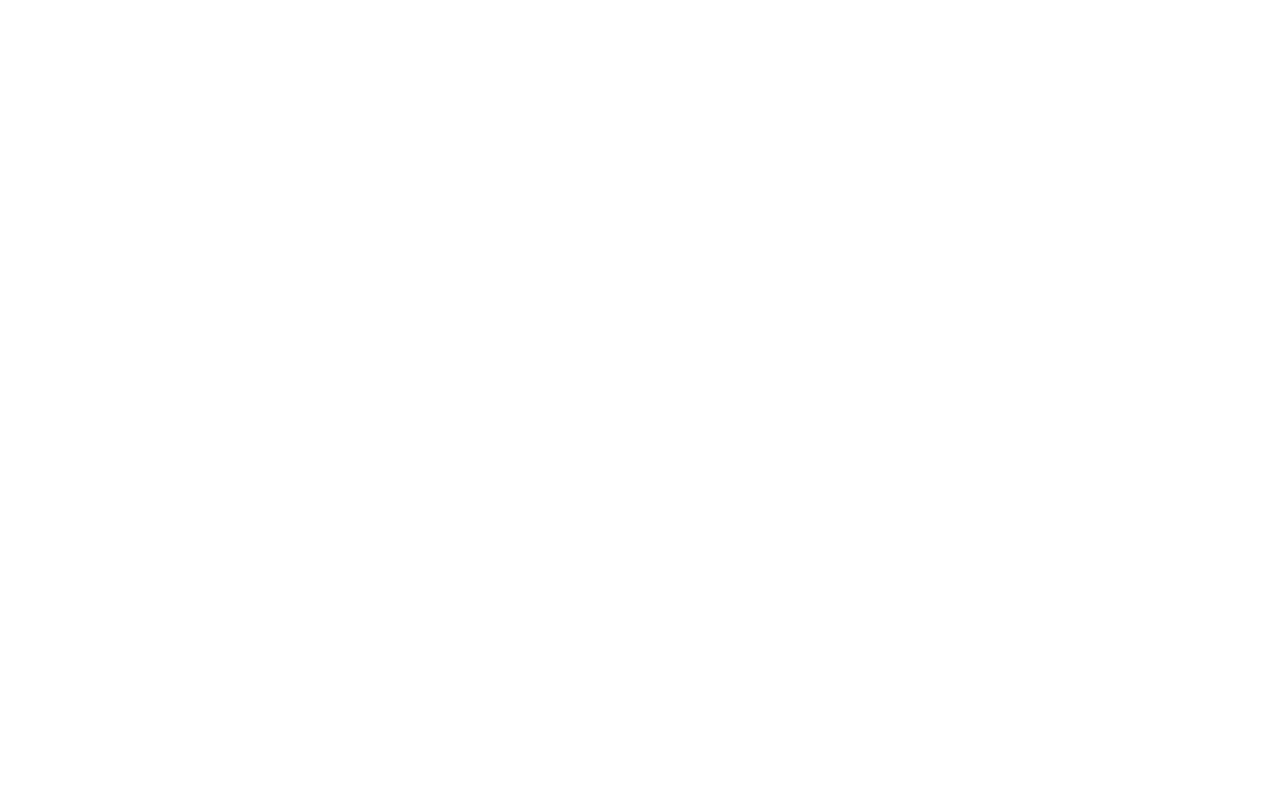
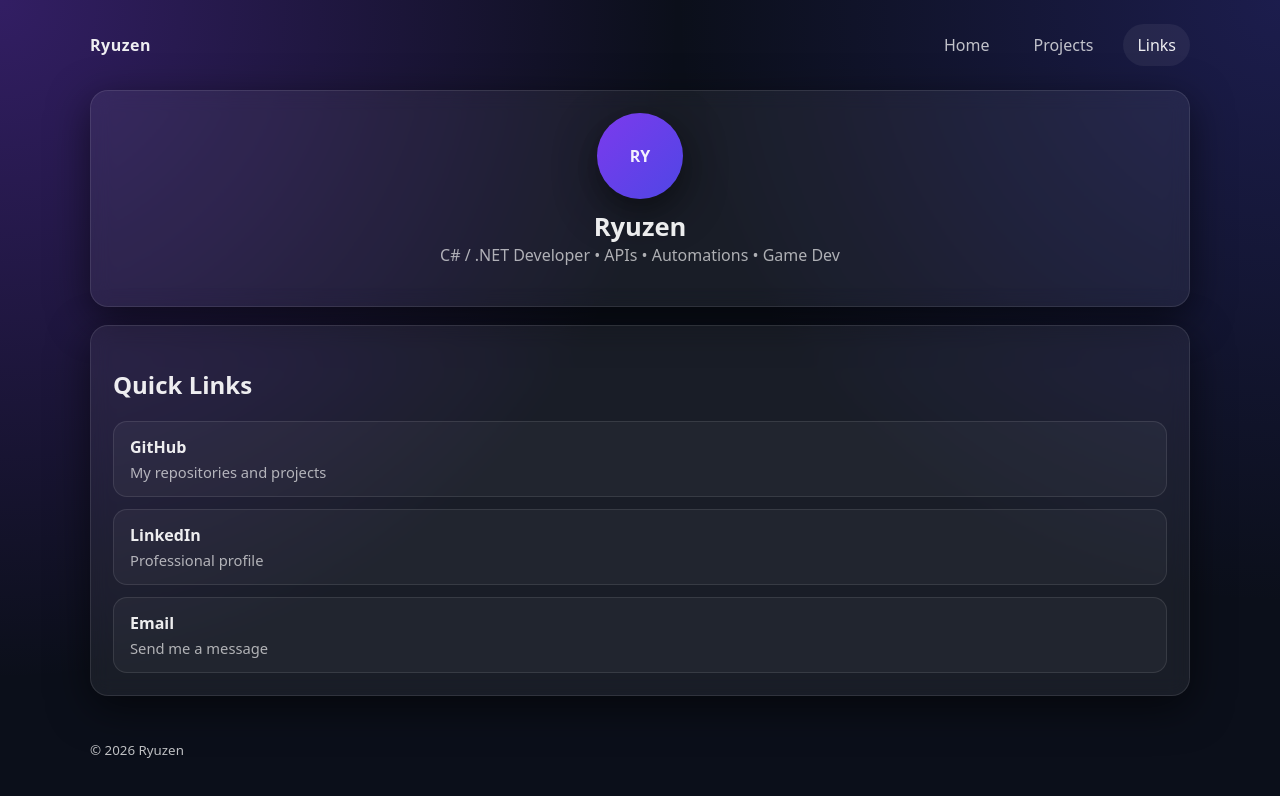
Before and after one commit to ryuzenink-cell/ryuzen-website, a plain HTML site: page links.html in a window 1280 px wide. Drawn offline with Linux system fonts and the light colour scheme.

Commit message:
feat: add links hub page

```diff
--- a/assets/css/components.css
+++ b/assets/css/components.css
@@ -80,3 +80,54 @@
   border: 1px solid var(--border);
   color: var(--muted);
 }
+
+.center {
+  text-align: center;
+}
+
+.page-title {
+  margin: 10px 0 0 0;
+  font-size: 1.6rem;
+}
+
+.avatar {
+  width: 86px;
+  height: 86px;
+  border-radius: 999px;
+  display: grid;
+  place-items: center;
+  margin: 0 auto 10px auto;
+  background: linear-gradient(135deg, var(--primary), var(--primary-2));
+  font-weight: 800;
+  box-shadow: var(--shadow);
+}
+
+.links-grid {
+  display: grid;
+  gap: 12px;
+  margin-top: 12px;
+}
+
+.link-card {
+  display: block;
+  padding: 14px 16px;
+  border-radius: 14px;
+  border: 1px solid var(--border);
+  background: rgba(255,255,255,0.04);
+  transition: transform 0.12s ease, background 0.12s ease;
+}
+
+.link-card:hover {
+  transform: translateY(-2px);
+  background: rgba(255,255,255,0.07);
+}
+
+.link-card-title {
+  font-weight: 700;
+  margin-bottom: 4px;
+}
+
+.link-card-desc {
+  color: var(--muted);
+  font-size: 0.92rem;
+}
--- /dev/null
+++ b/assets/data/links.json
@@ -0,0 +1,17 @@
+[
+  {
+    "title": "GitHub",
+    "url": "https://github.com/ryuzenink-cell",
+    "description": "My repositories and projects"
+  },
+  {
+    "title": "LinkedIn",
+    "url": "https://www.linkedin.com/",
+    "description": "Professional profile"
+  },
+  {
+    "title": "Email",
+    "url": "mailto:ryuzen.ink@ryuzen.ink",
+    "description": "Send me a message"
+  }
+]
--- a/assets/js/links.js
+++ b/assets/js/links.js
@@ -0,0 +1,31 @@
+async function loadLinks() {
+  const container = document.getElementById("linksContainer");
+  if (!container) return;
+
+  try {
+    const res = await fetch("./assets/data/links.json");
+    const links = await res.json();
+
+    container.innerHTML = "";
+
+    links.forEach((item) => {
+      const a = document.createElement("a");
+      a.className = "link-card";
+      a.href = item.url;
+      a.target = "_blank";
+      a.rel = "noopener noreferrer";
+
+      a.innerHTML = `
+        <div class="link-card-title">${item.title}</div>
+        <div class="link-card-desc">${item.description ?? ""}</div>
+      `;
+
+      container.appendChild(a);
+    });
+  } catch (err) {
+    container.innerHTML = `<p class="subtitle">Failed to load links.</p>`;
+    console.error(err);
+  }
+}
+
+loadLinks();
--- a/links.html
+++ b/links.html
@@ -0,0 +1,53 @@
+<!doctype html>
+<html lang="en">
+<head>
+  <meta charset="UTF-8" />
+  <meta name="viewport" content="width=device-width, initial-scale=1.0" />
+  <title>Ryuzen | Links</title>
+
+  <link rel="stylesheet" href="./assets/css/tokens.css" />
+  <link rel="stylesheet" href="./assets/css/base.css" />
+  <link rel="stylesheet" href="./assets/css/components.css" />
+</head>
+
+<body>
+  <header class="container">
+    <nav class="nav">
+      <div class="logo">Ryuzen</div>
+
+      <div class="nav-links">
+        <a href="./index.html">Home</a>
+        <a href="./projects.html">Projects</a>
+        <a class="active" href="./links.html">Links</a>
+      </div>
+    </nav>
+  </header>
+
+  <main class="container">
+    <section class="card center">
+      <div class="avatar">
+        <span>RY</span>
+      </div>
+
+      <h1 class="page-title">Ryuzen</h1>
+      <p class="subtitle">
+        C# / .NET Developer • APIs • Automations • Game Dev
+      </p>
+    </section>
+
+    <section class="card">
+      <h2>Quick Links</h2>
+      <div id="linksContainer" class="links-grid">
+        <p class="subtitle">Loading links...</p>
+      </div>
+    </section>
+  </main>
+
+  <footer class="container footer">
+    <small>© <span id="year"></span> Ryuzen</small>
+  </footer>
+
+  <script src="./assets/js/main.js"></script>
+  <script src="./assets/js/links.js"></script>
+</body>
+</html>
```
Also changed, not shown: assets/img/logo.jpg (added).
